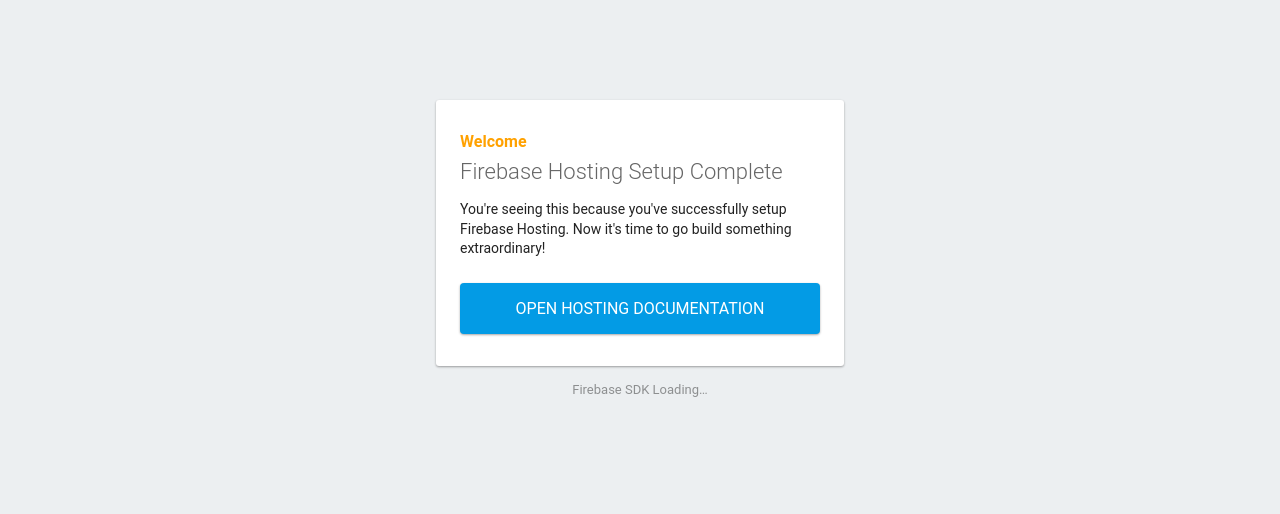
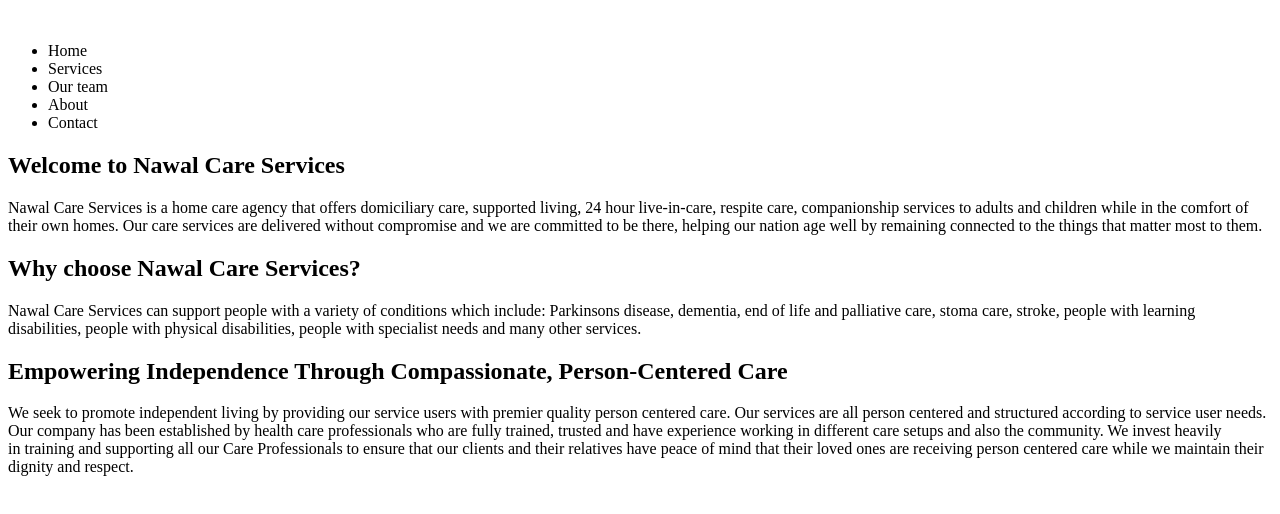
Before and after one commit to craig-tanaka/Naval-Care-Services, a plain HTML site: page public/index.html in a window 1280 px wide. Drawn offline with Linux system fonts and the light colour scheme; some packages are replaced by stand-ins of ours.

Commit message:
added basic content on index page

```diff
--- a/public/index.html
+++ b/public/index.html
@@ -19,91 +19,59 @@
         to avoid connecting the SDK to running emulators.
         -->
         <script defer src="/__/firebase/init.js?useEmulator=true"></script>
-
-        <style media="screen">
-                body {
-                        background: #ECEFF1;
-                        color: rgba(0, 0, 0, 0.87);
-                        font-family: Roboto, Helvetica, Arial, sans-serif;
-                        margin: 0;
-                        padding: 0;
-                }
-
-                #message {
-                        background: white;
-                        max-width: 360px;
-                        margin: 100px auto 16px;
-                        padding: 32px 24px;
-                        border-radius: 3px;
-                }
-
-                #message h2 {
-                        color: #ffa100;
-                        font-weight: bold;
-                        font-size: 16px;
-                        margin: 0 0 8px;
-                }
-
-                #message h1 {
-                        font-size: 22px;
-                        font-weight: 300;
-                        color: rgba(0, 0, 0, 0.6);
-                        margin: 0 0 16px;
-                }
-
-                #message p {
-                        line-height: 140%;
-                        margin: 16px 0 24px;
-                        font-size: 14px;
-                }
-
-                #message a {
-                        display: block;
-                        text-align: center;
-                        background: #039be5;
-                        text-transform: uppercase;
-                        text-decoration: none;
-                        color: white;
-                        padding: 16px;
-                        border-radius: 4px;
-                }
-
-                #message,
-                #message a {
-                        box-shadow: 0 1px 3px rgba(0, 0, 0, 0.12), 0 1px 2px rgba(0, 0, 0, 0.24);
-                }
-
-                #load {
-                        color: rgba(0, 0, 0, 0.4);
-                        text-align: center;
-                        font-size: 13px;
-                }
-
-                @media (max-width: 600px) {
-
-                        body,
-                        #message {
-                                margin-top: 0;
-                                background: white;
-                                box-shadow: none;
-                        }
-
-                        body {
-                                border-top: 16px solid #ffa100;
-                        }
-                }
-        </style>
 </head>
 
 <body>
-        <div id="message">
-                <h2>Welcome</h2>
-                <h1>Firebase Hosting Setup Complete</h1>
-                <p>You're seeing this because you've successfully setup Firebase Hosting. Now it's time to go build
-                        something extraordinary!</p>
-                <a target="_blank" href="https://firebase.google.com/docs/hosting/">Open Hosting Documentation</a>
-        </div>
-        <p id="load">Firebase SDK Loading&hellip;</p>
+        <nav>
+                <img src="" alt="" class="site-logo">
+
+                <ul class="nav--links-list">
+                        <li class="navlink">Home</li>
+                        <li class="navlink">Services</li>
+                        <li class="navlink">Our team</li>
+                        <li class="navlink">About</li>
+                        <li class="navlink">Contact</li>
+                </ul>
+
+                <div class="color-mode-slider-cont">
+                        <span class="color-mode-slider-btn"></span>
+                </div>
+        </nav>
+
+        <main>
+                <section class="hero">
+                        <h1>Welcome to Nawal Care Services</h1>
+                        <p>
+                                Nawal Care Services is a home care agency that offers domiciliary care, supported living,
+                                24 hour live-in-care, respite care, companionship services to adults and children while in
+                                the comfort of their own homes. Our care services are delivered without compromise and
+                                we are committed to be there, helping our nation age well by remaining connected to the
+                                things that matter most to them.
+                        </p>
+                </section>
+                <section>
+                        <h2>Why choose Nawal Care Services?</h2>
+                        <p>
+                                Nawal Care Services can support people with a variety of conditions which include:
+                                Parkinsons disease, dementia, end of life and palliative care, stoma care, stroke, people with
+                                learning disabilities, people with physical disabilities, people with specialist needs and
+                                many other services.
+                        </p>
+                </section>
+                <section>
+                                <h2>Empowering Independence Through Compassionate, Person-Centered Care</h2>
+                                <p>
+                                        We seek to promote independent living by providing our service users with premier quality
+                                        person centered care. Our services are all person centered and structured according to
+                                        service user needs. Our company has been established by health care professionals who are
+                                        fully trained, trusted and have experience working in different care setups and also the
+                                        community. We invest heavily in training and supporting all our Care Professionals to
+                                        ensure that our clients and their relatives have peace of mind that their loved ones are
+                                        receiving person centered care while we maintain their dignity and respect.
+                                </p>
+                </section>
+        </main>
+
 </body>
 
 </html>
```
Also changed, not shown: public/js/firebase-init.js (+1 -36 lines).
